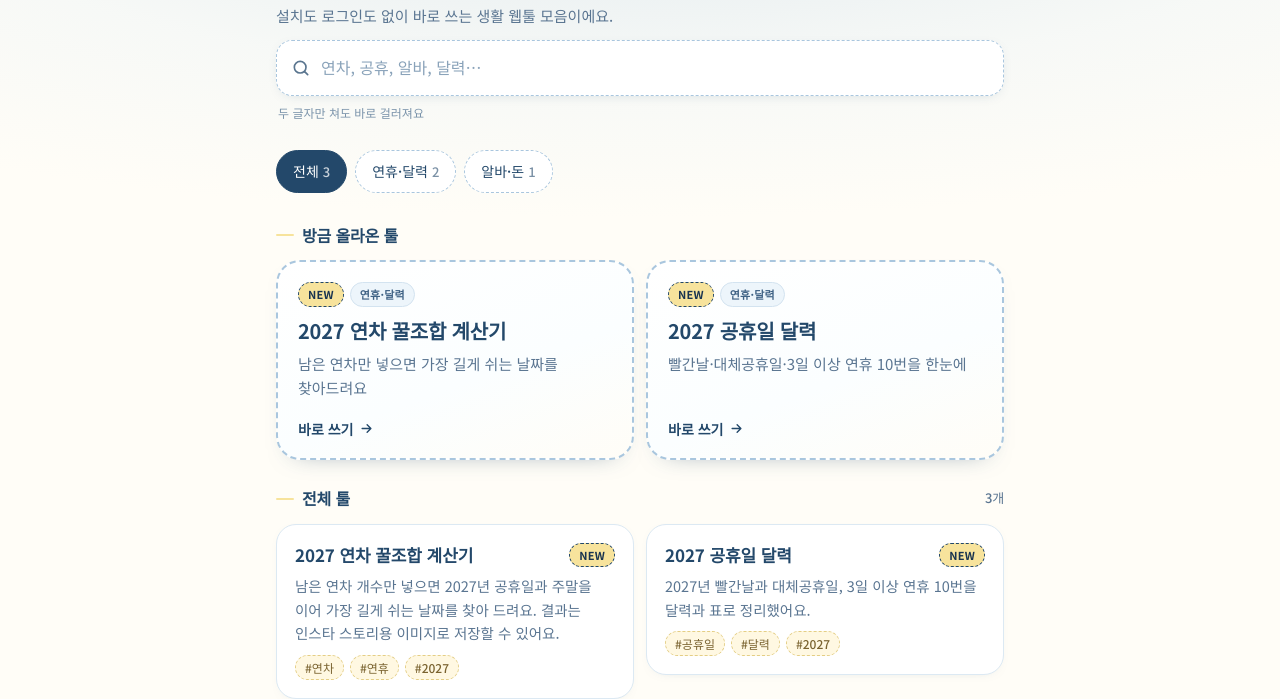
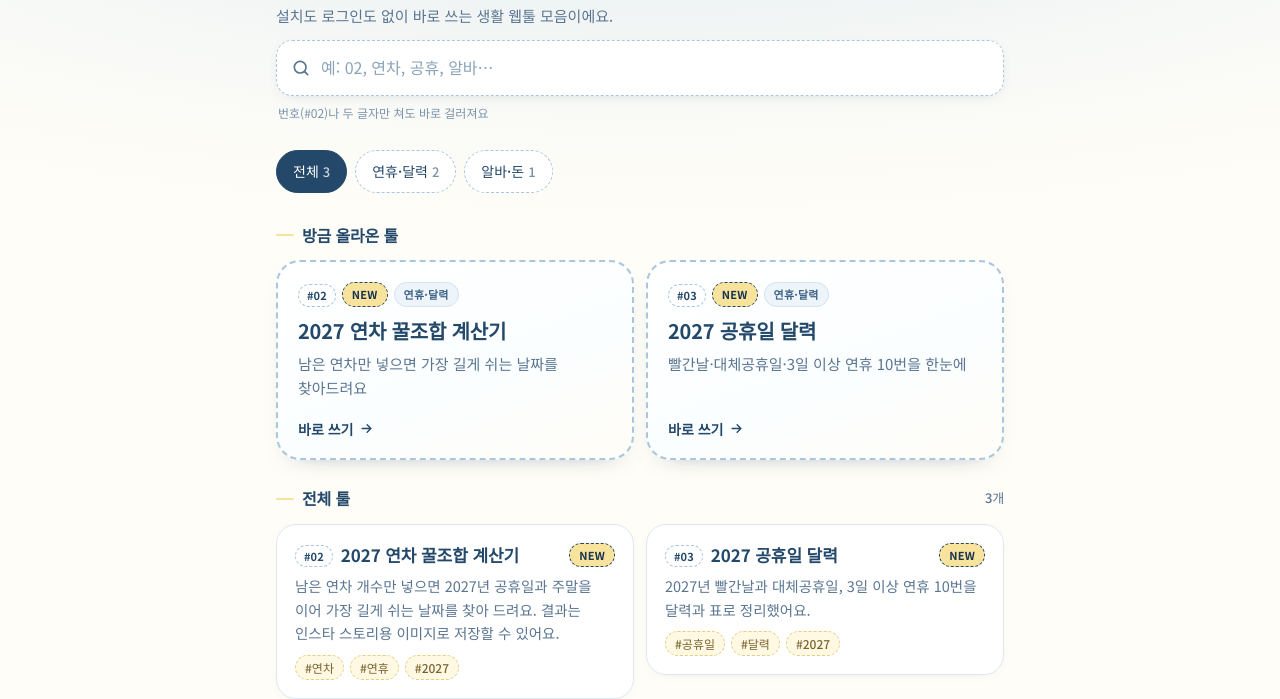
Before and after one commit to haemin-dev/tools, a plain HTML site: page index.html in a window 1280 px wide. Shown: the part 115-814 px from the top of the page. Drawn offline with Linux system fonts and the light colour scheme.

Commit message:
툴 카드 번호 배지(#01~#03)와 번호 검색 추가, 검색 힌트 문구 수정

```diff
--- a/index.html
+++ b/index.html
@@ -88,6 +88,7 @@ h1{margin:6px 0 0;font-size:clamp(1.5rem,6.4vw,2rem);line-height:1.28;letter-spa
 .feat-top{display:flex;align-items:center;gap:6px;flex-wrap:wrap}
 .badge{display:inline-block;padding:3px 9px;border-radius:999px;font-size:.6875rem;font-weight:700;letter-spacing:.02em;line-height:1.5}
 .badge-new{background:var(--butter);color:var(--navy-deep);border:1px dashed var(--navy)}
+.badge-no{margin-top:2px;padding:2px 8px;background:#fff;color:var(--navy);border:1px dashed var(--sky);font-variant-numeric:tabular-nums;letter-spacing:.01em}
 .badge-cat{background:var(--sky-soft);color:#3F6285;border:1px solid #D3E3F0}
 .feat h3{margin:2px 0 0;font-size:1.25rem;line-height:1.35;letter-spacing:-.01em}
 .feat p{margin:0;font-size:.9375rem;color:var(--muted)}
@@ -152,12 +153,12 @@ footer a{color:var(--navy);text-underline-offset:3px}
     <form role="search" action="/" onsubmit="return false">
       <div class="search-field">
         <svg width="20" height="20" viewBox="0 0 24 24" fill="none" stroke="currentColor" stroke-width="2" stroke-linecap="round" aria-hidden="true"><circle cx="11" cy="11" r="7"></circle><path d="M20 20l-3.6-3.6"></path></svg>
-        <input id="q" name="q" type="search" placeholder="연차, 공휴, 알바, 달력…" autocomplete="off" autocapitalize="off" spellcheck="false" enterkeyhint="search" aria-label="웹툴 검색" aria-describedby="q-hint">
+        <input id="q" name="q" type="search" placeholder="예: 02, 연차, 공휴, 알바…" autocomplete="off" autocapitalize="off" spellcheck="false" enterkeyhint="search" aria-label="웹툴 검색" aria-describedby="q-hint">
         <button class="clear-btn" type="button" id="clear" aria-label="검색어 지우기">
           <svg width="16" height="16" viewBox="0 0 24 24" fill="none" stroke="currentColor" stroke-width="2.4" stroke-linecap="round" aria-hidden="true"><path d="M6 6l12 12M18 6L6 18"></path></svg>
         </button>
       </div>
-      <p class="search-hint"><span id="q-hint">두 글자만 쳐도 바로 걸러져요</span><span id="live" role="status" aria-live="polite"></span></p>
+      <p class="search-hint"><span id="q-hint">번호(#02)나 두 글자만 쳐도 바로 걸러져요</span><span id="live" role="status" aria-live="polite"></span></p>
     </form>
   </div>
 
@@ -202,6 +203,7 @@ footer a{color:var(--navy);text-underline-offset:3px}
    2) TOOLS 맨 위에 객체 하나를 추가하면 끝.
       featured: true → 맨 위 "방금 올라온 툴" 큰 카드로도 나옴
       isNew: true    → NEW 배지
+      no: 2          → 카드의 #02 번호 배지, 검색창에 "2"·"02"·"#02"로도 찾힘
    ──────────────────────────────────────────────── */
 const CATEGORIES = [
   { id: 'all',     label: '전체' },
@@ -222,6 +224,7 @@ const TOOLS = [
     category: 'holiday',
     isNew: true,
     featured: true,
+    no: 2,
     addedAt: '2026-11-20',
   },
   {
@@ -235,6 +238,7 @@ const TOOLS = [
     category: 'holiday',
     isNew: true,
     featured: true,
+    no: 3,
     addedAt: '2026-11-20',
   },
   {
@@ -248,6 +252,7 @@ const TOOLS = [
     category: 'money',
     isNew: false,
     featured: false,
+    no: 1,
     addedAt: '2026-11-17',
   },
 ];
@@ -288,11 +293,17 @@ const TOOLS = [
   };
   const arrow = '<svg width="15" height="15" viewBox="0 0 24 24" fill="none" stroke="currentColor" stroke-width="2.2" stroke-linecap="round" stroke-linejoin="round" aria-hidden="true"><path d="M5 12h13M13 6l6 6-6 6"/></svg>';
   const newBadge = '<span class="badge badge-new">NEW</span>';
+  const noBadge = function (t) {
+    if (!t.no) return '';
+    return '<span class="badge badge-no">#' + String(t.no).padStart(2, '0') + '</span>';
+  };
 
   function hasQuery() { return state.q.trim().length > 0; }
   function matches(t) {
     if (state.cat !== 'all' && t.category !== state.cat) return false;
     if (!hasQuery()) return true;
+    const raw = state.q.replace(/[#\s]/g, '');
+    if (/^\d{1,2}$/.test(raw)) return String(t.no) === String(parseInt(raw, 10)); // 번호 검색: 02 · #02 · 2
     const tokens = state.q.trim().toLowerCase().split(/\s+/).map(strip).filter(Boolean);
     if (!tokens.length) return true;
     return tokens.every(function (k) { return t._hay.indexOf(k) !== -1; });
@@ -317,7 +328,7 @@ const TOOLS = [
     const picks = TOOLS.filter(function (t) { return t.featured; }).slice(0, 3);
     featGrid.innerHTML = picks.map(function (t) {
       return '<a class="feat" href="' + esc(t.href) + '">' +
-        '<div class="feat-top">' + (t.isNew ? newBadge : '') +
+        '<div class="feat-top">' + noBadge(t) + (t.isNew ? newBadge : '') +
           '<span class="badge badge-cat">' + esc(t._cat) + '</span></div>' +
         '<h3>' + esc(t.title) + '</h3>' +
         '<p>' + esc(t.short) + '</p>' +
@@ -331,7 +342,7 @@ const TOOLS = [
     const rows = TOOLS.filter(matches);
     list.innerHTML = rows.map(function (t) {
       return '<li><a class="card" href="' + esc(t.href) + '">' +
-        '<span class="card-top"><span class="card-title">' + esc(t.title) + '</span>' + (t.isNew ? newBadge : '') + '</span>' +
+        '<span class="card-top">' + noBadge(t) + '<span class="card-title">' + esc(t.title) + '</span>' + (t.isNew ? newBadge : '') + '</span>' +
         '<span class="card-desc">' + esc(t.desc) + '</span>' +
         '<span class="chips">' + (t.tags || []).map(function (x) { return '<em>#' + esc(x) + '</em>'; }).join('') + '</span>' +
       '</a></li>';
```
